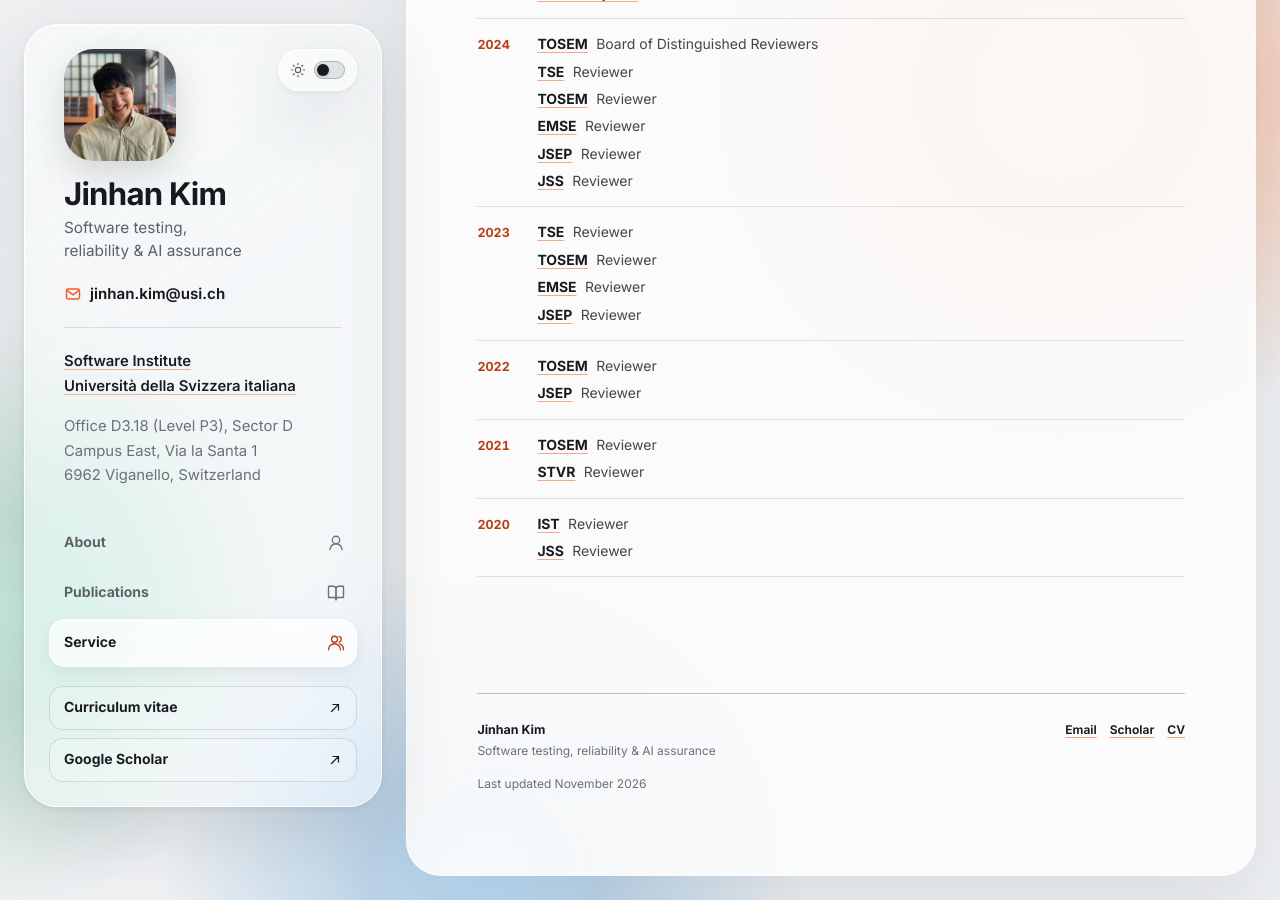
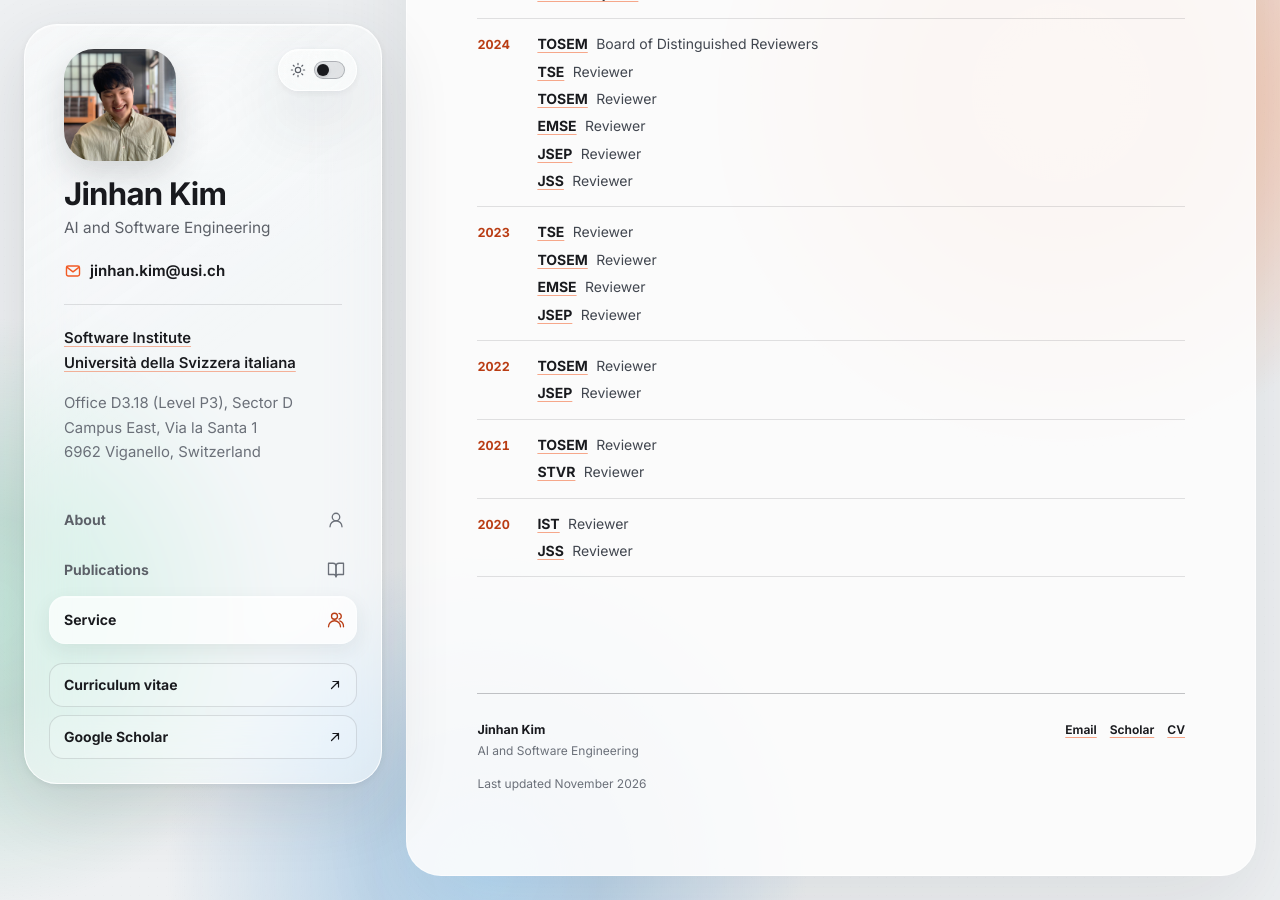
Before and after one commit to dbr7/mycv, a Jekyll site: the page built from service.md, in a window 1280 px wide and 900 px high, scrolled down 1826 px. Built offline with Jekyll 4.4.1, drawn with Linux system fonts in a browser that asks for light colours; nearby versions of some CDN libraries.

Commit message:
Update research tagline to AI and Software Engineering

```diff
--- a/_includes/footer-liquid.html
+++ b/_includes/footer-liquid.html
@@ -1,7 +1,7 @@
 <footer class="site-footer">
   <div>
     <p class="footer-name">Jinhan Kim</p>
-    <p>Software testing, reliability &amp; AI assurance</p>
+    <p>AI and Software Engineering</p>
   </div>
   <div class="footer-links" aria-label="Footer links">
     <a href="mailto:jinhan.kim@usi.ch">Email</a>
--- a/_includes/profile-liquid.html
+++ b/_includes/profile-liquid.html
@@ -19,7 +19,7 @@
     <a href="{{ '/' | relative_url }}">Jinhan Kim</a>
   </h1>
   <p class="profile-tagline">
-    Software testing, reliability &amp; AI assurance
+    AI and Software Engineering
   </p>
 
   <a
--- a/_layouts/default.html
+++ b/_layouts/default.html
@@ -99,7 +99,7 @@
           <span class="mobile-brand-name">
             Jinhan Kim<span class="mobile-brand-mark" aria-hidden="true"></span>
           </span>
-          <span class="mobile-brand-role">Software testing &amp; AI assurance</span>
+          <span class="mobile-brand-role">AI and Software Engineering</span>
         </a>
         <div class="mobile-header-actions">
           <button
@@ -167,7 +167,7 @@
             <a href="{{ '/' | relative_url }}">Jinhan Kim</a>
           </h1>
           <p class="profile-tagline">
-            Software testing, reliability &amp; AI assurance
+            AI and Software Engineering
           </p>
 
           <a
@@ -260,7 +260,7 @@
         <footer class="site-footer">
           <div>
             <p class="footer-name">Jinhan Kim</p>
-            <p>Software testing, reliability &amp; AI assurance</p>
+            <p>AI and Software Engineering</p>
           </div>
           <div class="footer-links" aria-label="Footer links">
             <a href="mailto:jinhan.kim@usi.ch">Email</a>
```
Also changed, not shown: 3 other files.
